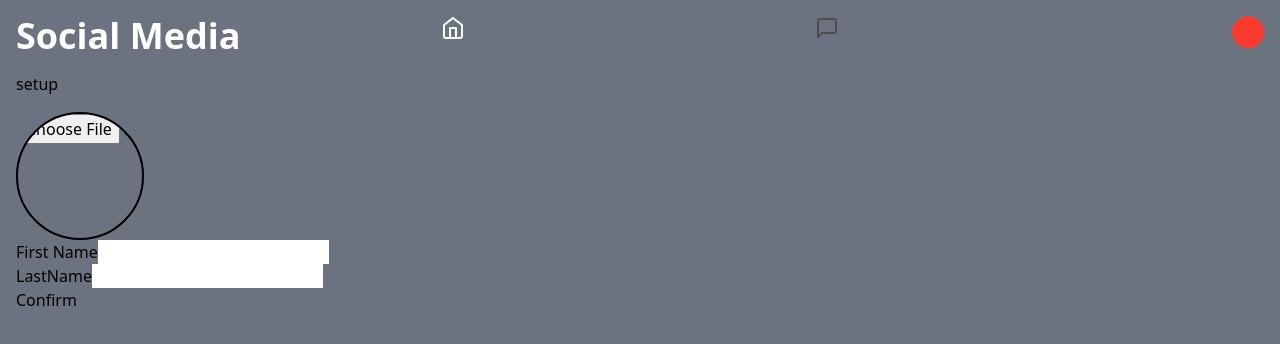
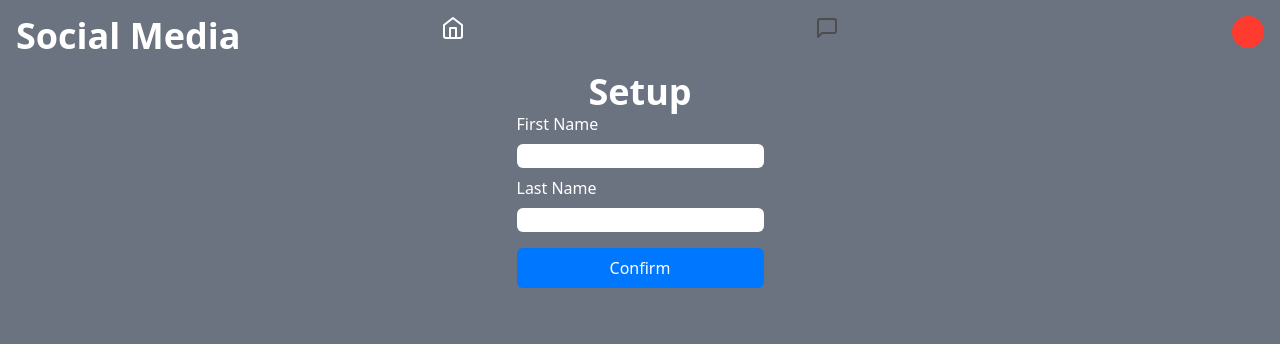
Before and after one commit to EuanProjects/SocialMedia, a React (Vite) app: page /profile/1/setup in a window 1280 px wide. Shown: the top 344 px of the page. Built offline with nearby package versions, Linux system fonts and the light colour scheme; no server answers.

Commit message:
styled setup

```diff
--- a/src/pages/Profile/setup/Setup.jsx
+++ b/src/pages/Profile/setup/Setup.jsx
@@ -3,21 +3,23 @@ import { Form } from "react-router-dom"
 function Setup() {
     return (
         <>
-            <h2>setup</h2>
-            <Form method="PUT">
-                <div>
-                    <input className="rounded-full border-2 border-black h-32 w-32" type="file" />
-                </div>
-                <div>
-                    <label htmlFor="firstname">First Name</label>
-                    <input name="firstname" id="firstname" type="text" />
-                </div>
-                <div>
-                    <label htmlFor="lastname">LastName</label>
-                    <input name="lastname" id="lastname" type="text" />
-                </div>
-                <button>Confirm</button>
-            </Form>
+            <div className="grid w-full place-items-center">
+                <h2 className="text-astronautWhite font-extrabold text-4xl text-center">Setup</h2>
+                <Form className="text-astronautWhite flex flex-col gap-2" method="PUT">
+                    {/* <div>
+                        <input className="rounded-full border-2 border-black h-32 w-32" type="file" />
+                    </div> */}
+                    <div className="grid gap-2">
+                        <label htmlFor="firstname">First Name</label>
+                        <input className="col-span-2 rounded-md px-2 text-deepSpaceBlack" name="firstname" id="firstname" type="text" />
+                    </div>
+                    <div className="grid gap-2">
+                        <label htmlFor="lastname">Last Name</label>
+                        <input className="col-span-2 rounded-md px-2 text-deepSpaceBlack" name="lastname" id="lastname" type="text" />
+                    </div>
+                    <button className="mt-2 px-4 py-2 bg-astralBlue text-white rounded-md w-full">Confirm</button>
+                </Form>
+            </div>
         </>
     )
 }
```
